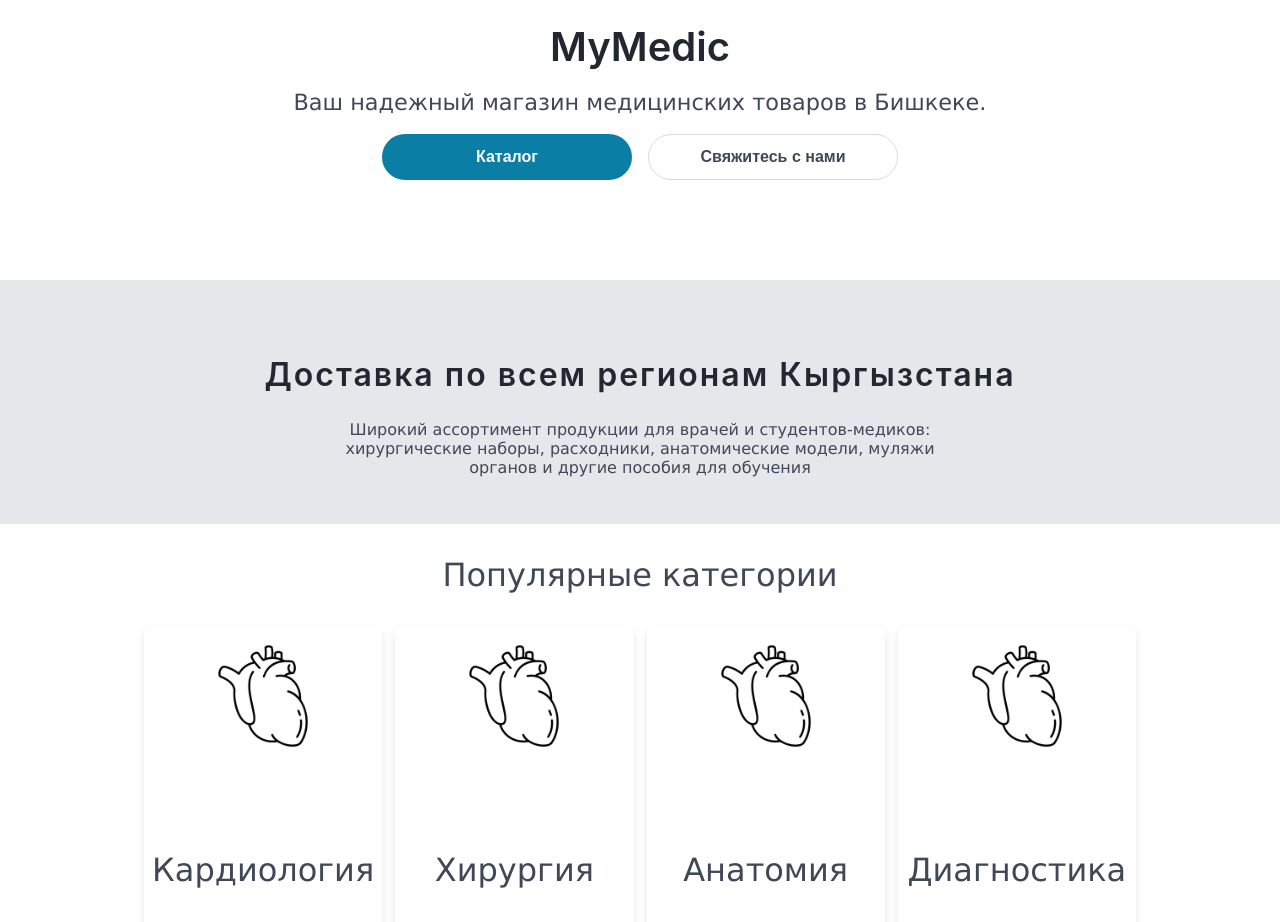
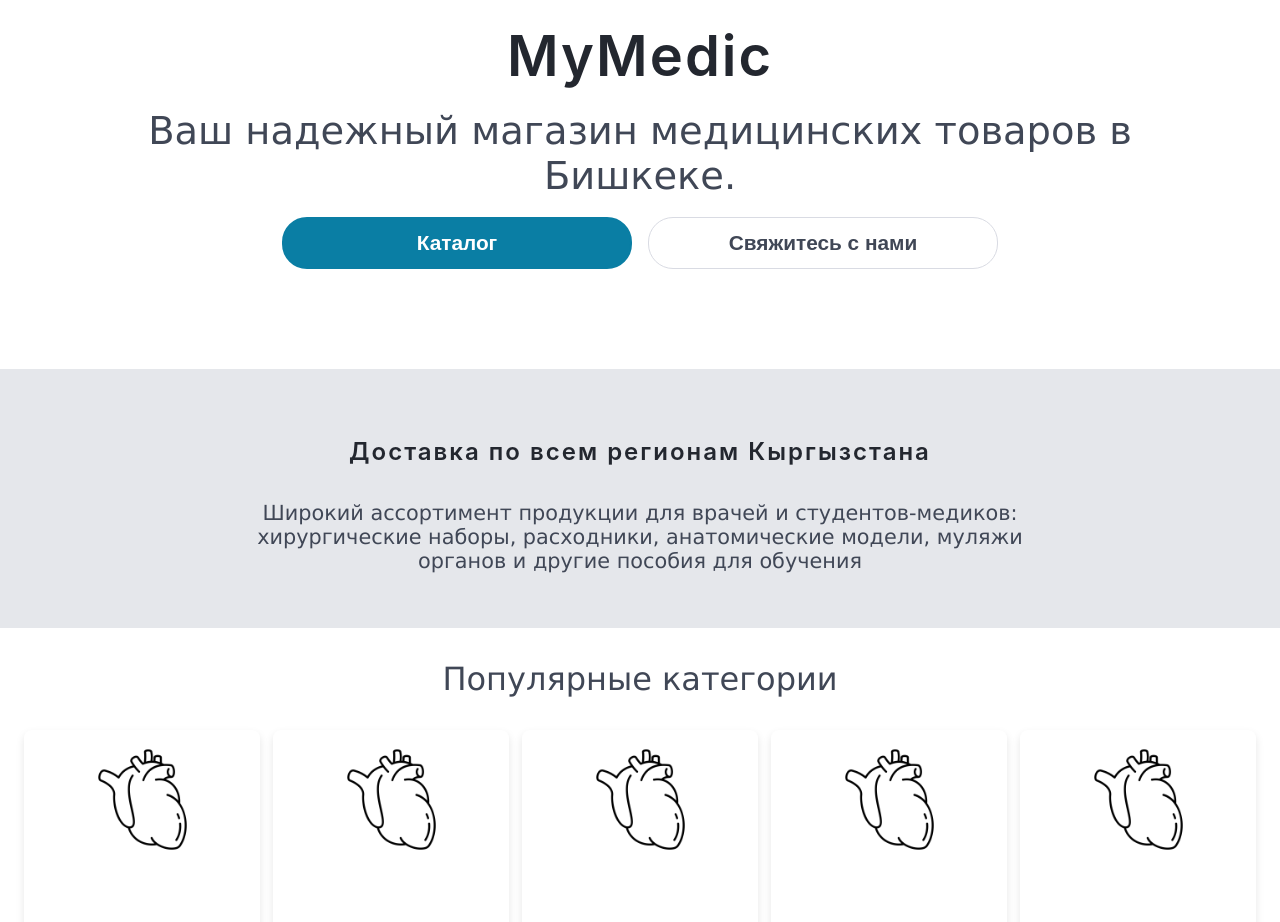
Before and after one commit to WozCore/MyMedic, a React (Vite) app in the folder MyMedicWeb/: page / in a window 1280 px wide. Shown: the part 220-1142 px from the top of the page. Built offline with nearby package versions, Linux system fonts and the light colour scheme.

Commit message:
Updated CategoryCard

```diff
--- a/MyMedicWeb/src/Cards/CardsCSS/CategoryCard.css
+++ b/MyMedicWeb/src/Cards/CardsCSS/CategoryCard.css
@@ -7,6 +7,7 @@
     border-radius: 8px;
     box-shadow: 0 4px 8px rgba(0, 0, 0, 0.1);
     padding: 16px;
+
     text-align: center;
     width: 100%; /* Автоматически адаптируется */
     aspect-ratio: 1; /* Делает ширину и высоту одинаковыми */
@@ -24,9 +25,14 @@
     object-fit: contain;
 }
 
-.card-title {
+.card-title h3{
     margin-top: 8px;
-    font-size: 1rem;
-    font-weight: bold;
-    color: #333;
+    font-size:  1rem;
+
+    color: #000;
 }
+@media (min-width: 768px) {
+   .card-title h3{
+    font-size:  1.3rem;
+   }
+  }
--- a/MyMedicWeb/src/Cards/CategoryCard.tsx
+++ b/MyMedicWeb/src/Cards/CategoryCard.tsx
@@ -12,7 +12,7 @@
                 <img src={image} alt={title} className="card-image" />
             </div>
             <div className="card-title">
-                <h3>{title}</h3>
+                <h3 >{title}</h3>
             </div>
         </div>
     );
--- a/MyMedicWeb/src/Hero.css
+++ b/MyMedicWeb/src/Hero.css
@@ -12,6 +12,8 @@
 }
 .heroMain{
     padding: -20px;
+    padding-bottom: 130px;
+    overflow-y: auto;
 }
 .logo {
     display: block;
@@ -24,7 +26,7 @@
 }
 .hero {
 
-
+    letter-spacing: 2px;
    /* Размер текста для основного заголовка */
     color: #404756; /* Цвет */
     margin-bottom: 0rem;
@@ -33,7 +35,7 @@
 .mini{
     max-width: 300px;
     font-family:'Lucida Sans', 'Lucida Sans Regular', 'Lucida Grande', 'Lucida Sans Unicode', Geneva, Verdana, sans-serif;
-    font-size: 1.4rem;
+    font-size: 1.3rem;
     font-weight: 500;
     color: #404756;
 
@@ -61,7 +63,7 @@
 }
 
 .delieverySection h1 {
-    font-size: 2em;
+    font-size: 1.5em;
     font-weight:600;
     letter-spacing: 2px;
 
@@ -80,7 +82,6 @@
     font-size: 1rem;
     font-weight: 500;
     color: #404756;
-    text-align: center;
     max-width: 600px;
 }
 
@@ -147,7 +148,7 @@
     box-sizing: border-box;
     padding-inline: 20px;
     display: grid;
-    grid-template-columns: repeat(auto-fit, minmax(200px, 3fr));
+    grid-template-columns: repeat(auto-fit, minmax(5rem, 3fr));
     gap: 20px 45px; /* 16px для строк, 32px для колонок */
     margin-top: 24px;
     justify-items: center;
@@ -155,9 +156,19 @@
 
 /* Медиа-запрос для больших экранов */
 @media (min-width: 768px) {
+    .card-container {
+        max-width: 1400px;
+        grid-template-columns: repeat(auto-fit, minmax(10rem, 3fr));
+
+    }
+    .highlight{
+
+      font-size: 3.5rem;
+    }
     .delieverySection h5 {
       text-align: center;
-
+      max-width: 800px;
+      font-size: 1.3rem;
     }
     .delieverySection {
         text-align: center;
@@ -166,7 +177,9 @@
     .miniSection{
         max-width: max-content;
     }
-
+    .mini{
+        font-size: 2.4rem;
+    }
     .main{
         padding: 100px;
     }
@@ -177,12 +190,14 @@
         height: auto; /* Сохраняем пропорции */
     }
     .buttons {
+
         flex-direction: row; /* Горизонтальное расположение кнопок */
         justify-content: center; /* Центрирование кнопок */
     }
 
     button {
+        font-size: 1.3rem;
         width: auto; /* Снимаем полную ширину */
-        width: 250px; /* Устанавливаем фиксированную максимальную ширину */
+        width: 350px; /* Устанавливаем фиксированную максимальную ширину */
     }
 }
```
